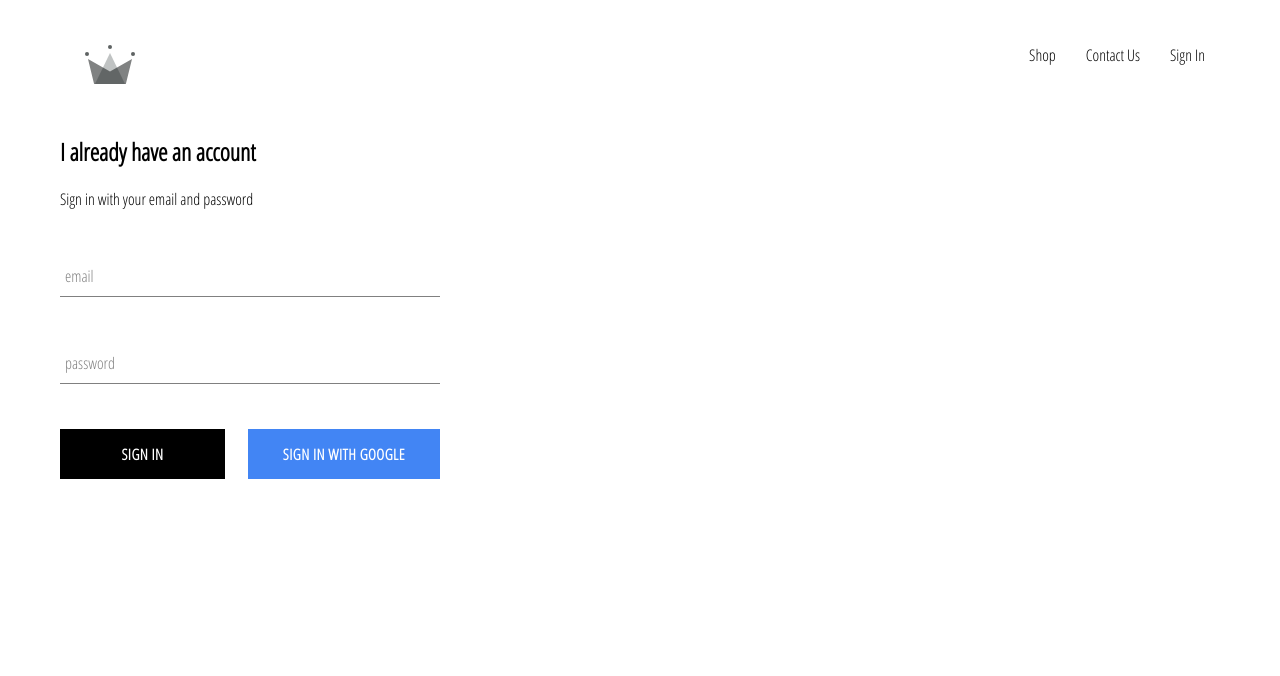
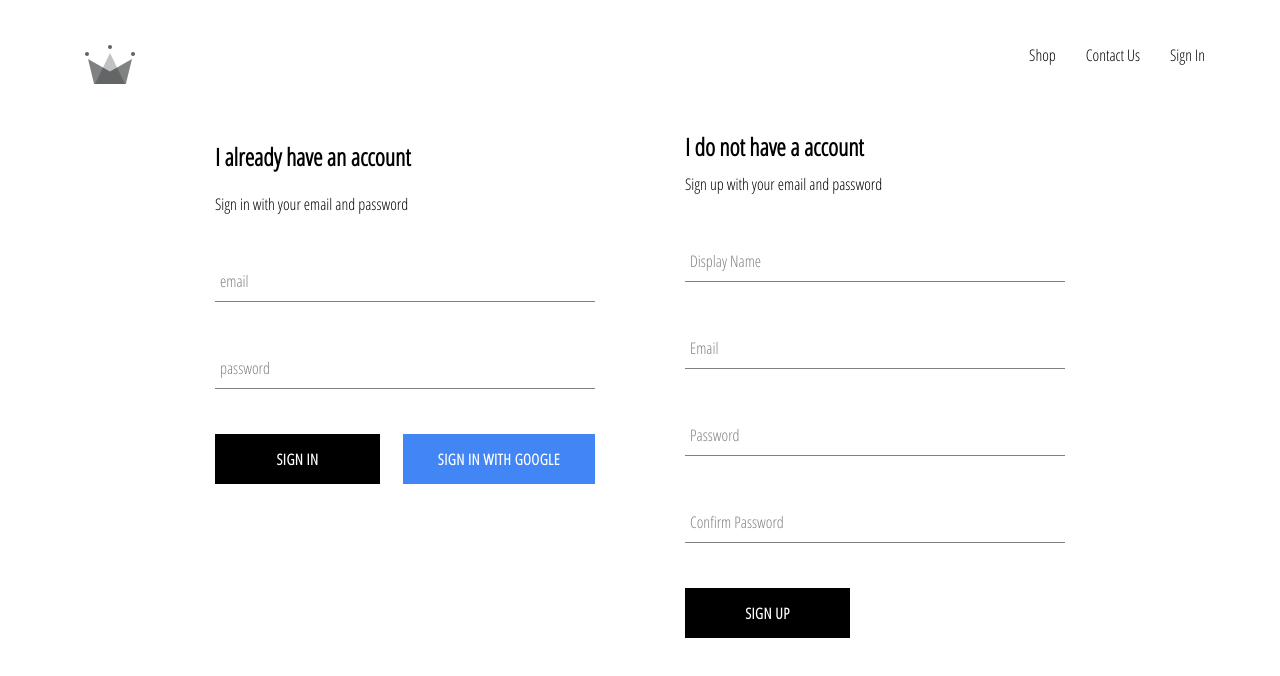
Before and after one commit to Souravbdr/ecom-context-api, a React (Create React App) app: page /signin in a window 1280 px wide. Shown: the top 676 px of the page. Built offline with nearby package versions, Linux system fonts and the light colour scheme; no server answers.

Commit message:
implemented firebase, and setup sign up component

```diff
--- a/src/App.js
+++ b/src/App.js
@@ -6,7 +6,7 @@
 import Header from './components/header/header.component';
 import SignInAndSignUpPage from './pages/signin-and-signout-page/signin-and-signout-page.component';
 
-import { auth } from './firebase/firebase.utils';
+import { auth, createUserProfileDocument } from './firebase/firebase.utils';
 
 
 
@@ -22,10 +22,22 @@
   unsubscribeFromAuth = null;
 
   componentDidMount() {
-    this.unsubscribeFromAuth = auth.onAuthStateChanged(user => {
-      this.setState({ currentUser: user });
+    this.unsubscribeFromAuth = auth.onAuthStateChanged(async userAuth => {
+      if (userAuth) {
+        const userRef = await createUserProfileDocument(userAuth);
 
-      console.log(user);
+        userRef.onSnapshot(snapShot => {
+          this.setState({
+            currentUser: {
+              id: snapShot.id,
+              ...snapShot.data()
+            }
+          });
+
+          console.log(this.state);
+        });
+      }
+      this.setState({ currentUser: userAuth });
     });
   }
 
--- a/src/components/form-input/form-input.component.jsx
+++ b/src/components/form-input/form-input.component.jsx
@@ -1,16 +1,21 @@
-import React from "react";
+
+import React from 'react';
+
 import './form-input.styles.scss';
 
-const FormInput = ({ handleChangle, label, ...otherPros }) => (
-    <div className='group'>
-        <input className='form-input' onChange={handleChangle} />
-        {
-            label ?
-                (<label className={`${otherPros.value.length ? 'shrink' : ''
-                    } form-input-label`} >
-                { label }
-            </label>) : null
-        }
-    </div >
+const FormInput = ({ handleChange, label, ...otherProps }) => (
+  <div className='group'>
+    <input className='form-input' onChange={handleChange} {...otherProps} />
+    {label ? (
+      <label
+        className={`${
+          otherProps.value.length ? 'shrink' : ''
+        } form-input-label`}
+      >
+        {label}
+      </label>
+    ) : null}
+  </div>
 );
+
 export default FormInput;
--- a/src/components/header/header.component.jsx
+++ b/src/components/header/header.component.jsx
@@ -14,13 +14,12 @@
             <Link className='option' to='/shop'>Contact Us</Link>
             {
                 currentUser ?
-                <div onClick={()=>auth.signOut}>Sign Out</div>
-                :
-                <Link className='option' to='/signin'>Sign In</Link>
+                    <div className='option' onClick={() => auth.signOut()}>
+                        SIGN OUT
+                    </div>
+                    :
+                    <Link className='option' to='/signin'>Sign In</Link>
             }
-
-
-
         </div>
     </div>
 );
--- /dev/null
+++ b/src/components/sign-up/sign-up.component.jsx
@@ -0,0 +1,103 @@
+import React from 'react';
+
+import FormInput from '../form-input/form-input.component';
+import CustomButton from '../custom-button/custom-button.component';
+
+import { auth, createUserProfileDocument } from '../../firebase/firebase.utils';
+
+import './sign-up.styles.scss';
+
+class SignUp extends React.Component {
+  constructor() {
+    super();
+
+    this.state = {
+      displayName: '',
+      email: '',
+      password: '',
+      confirmPassword: ''
+    };
+  }
+
+  handleSubmit = async event => {
+    event.preventDefault();
+
+    const { displayName, email, password, confirmPassword } = this.state;
+
+    if (password !== confirmPassword) {
+      alert("passwords don't match");
+      return;
+    }
+
+    try {
+      const { user } = await auth.createUserWithEmailAndPassword(
+        email,
+        password
+      );
+
+      await createUserProfileDocument(user, { displayName });
+
+      this.setState({
+        displayName: '',
+        email: '',
+        password: '',
+        confirmPassword: ''
+      });
+    } catch (error) {
+      console.error(error);
+    }
+  };
+
+  handleChange = event => {
+    const { name, value } = event.target;
+
+    this.setState({ [name]: value });
+  };
+
+  render() {
+    const { displayName, email, password, confirmPassword } = this.state;
+    return (
+      <div className='sign-up'>
+        <h2 className='title'>I do not have a account</h2>
+        <span>Sign up with your email and password</span>
+        <form className='sign-up-form' onSubmit={this.handleSubmit}>
+          <FormInput
+            type='text'
+            name='displayName'
+            value={displayName}
+            onChange={this.handleChange}
+            label='Display Name'
+            required
+          />
+          <FormInput
+            type='email'
+            name='email'
+            value={email}
+            onChange={this.handleChange}
+            label='Email'
+            required
+          />
+          <FormInput
+            type='password'
+            name='password'
+            value={password}
+            onChange={this.handleChange}
+            label='Password'
+            required
+          />
+          <FormInput
+            type='password'
+            name='confirmPassword'
+            value={confirmPassword}
+            onChange={this.handleChange}
+            label='Confirm Password'
+            required
+          />
+          <CustomButton type='submit'>SIGN UP</CustomButton>
+        </form>
+      </div>
+    );
+  }
+}
+
+export default SignUp;
--- /dev/null
+++ b/src/components/sign-up/sign-up.styles.scss
@@ -0,0 +1,9 @@
+.sign-up {
+    display: flex;
+    flex-direction: column;
+    width: 380px;
+
+    .title {
+      margin: 10px 0;
+    }
+  }
--- a/src/firebase/firebase.utils.js
+++ b/src/firebase/firebase.utils.js
@@ -10,6 +10,30 @@
     appId: "1:362185503979:web:f6687d99375d087c723aae"
 };
 
+export const createUserProfileDocument = async (userAuth, additionalData) => {
+    if(!userAuth) return;
+
+    const userRef = firestore.doc(`users/${userAuth.uid}`);
+    const snapShot = await userRef.get();
+
+    if(!snapShot.exists){
+        const { displayName, email } = userAuth;
+        const createdAt = new Date();
+
+        try{
+            await userRef.set({
+                displayName,
+                email,
+                createdAt,
+                ...additionalData
+            })
+        } catch(error) {
+            console.log('error creating user',error.message);
+        }
+    }
+    return userRef;
+}
+
 firebase.initializeApp(config);
 
 export const auth = firebase.auth();
--- a/src/pages/signin-and-signout-page/signin-and-signout-page.component.jsx
+++ b/src/pages/signin-and-signout-page/signin-and-signout-page.component.jsx
@@ -1,9 +1,11 @@
 import React from "react";
 import './signin-and-signout-page.styles.scss';
 import SignIn from '../../components/sign-in/sign-in.component';
+import SignUp from "../../components/sign-up/sign-up.component";
 const SignInAndSignUpPage = () => (
     <div className='sign-in-and-sign-up'>
         <SignIn/>
+        <SignUp/>
     </div>
 );
 export default SignInAndSignUpPage;
--- a/src/pages/signin-and-signout-page/signin-and-signout-page.styles.scss
+++ b/src/pages/signin-and-signout-page/signin-and-signout-page.styles.scss
@@ -0,0 +1,6 @@
+.sign-in-and-sign-up {
+    width: 850px;
+    display: flex;
+    justify-content: space-between;
+    margin: 30px auto;
+  }
```
